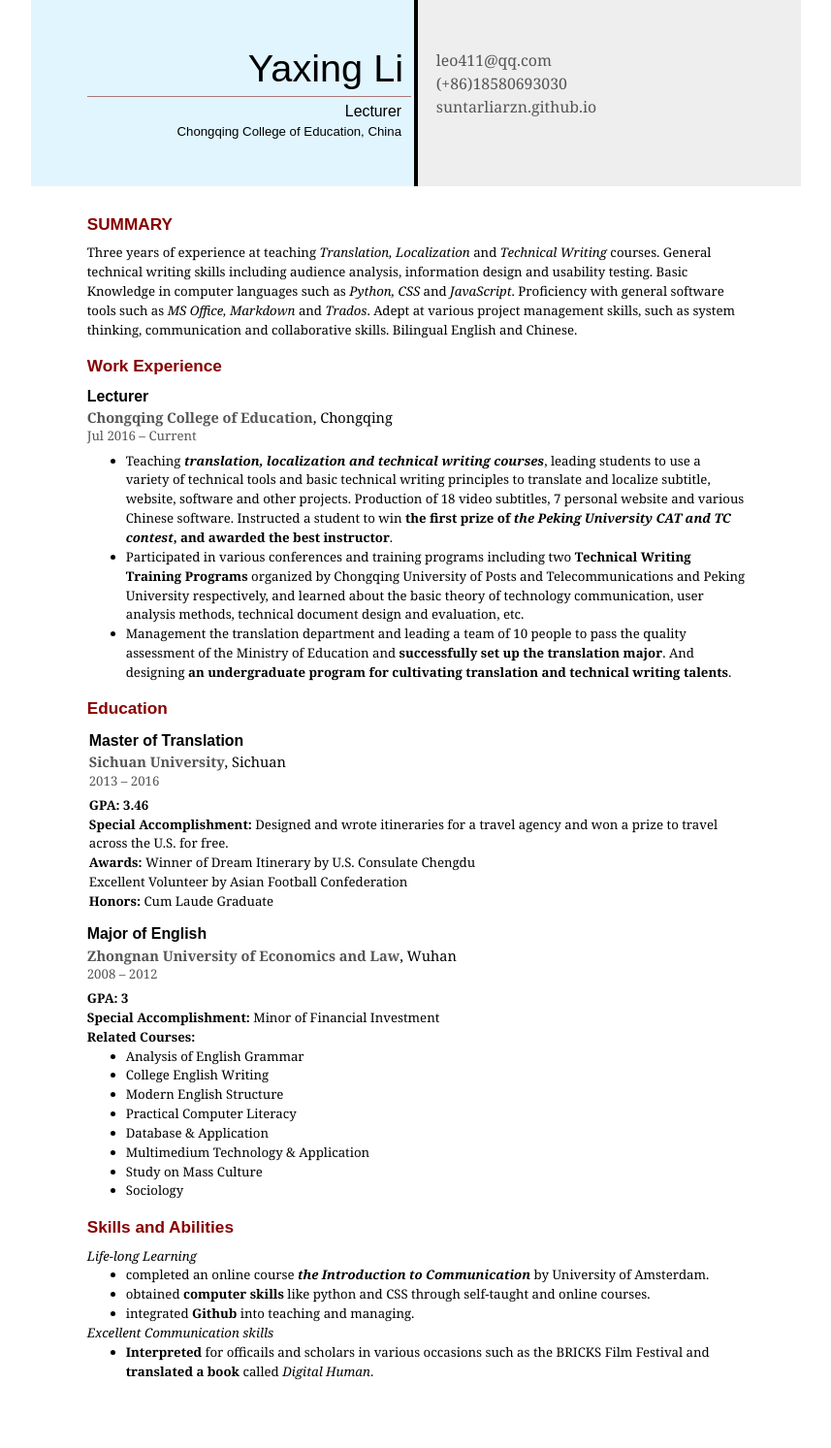
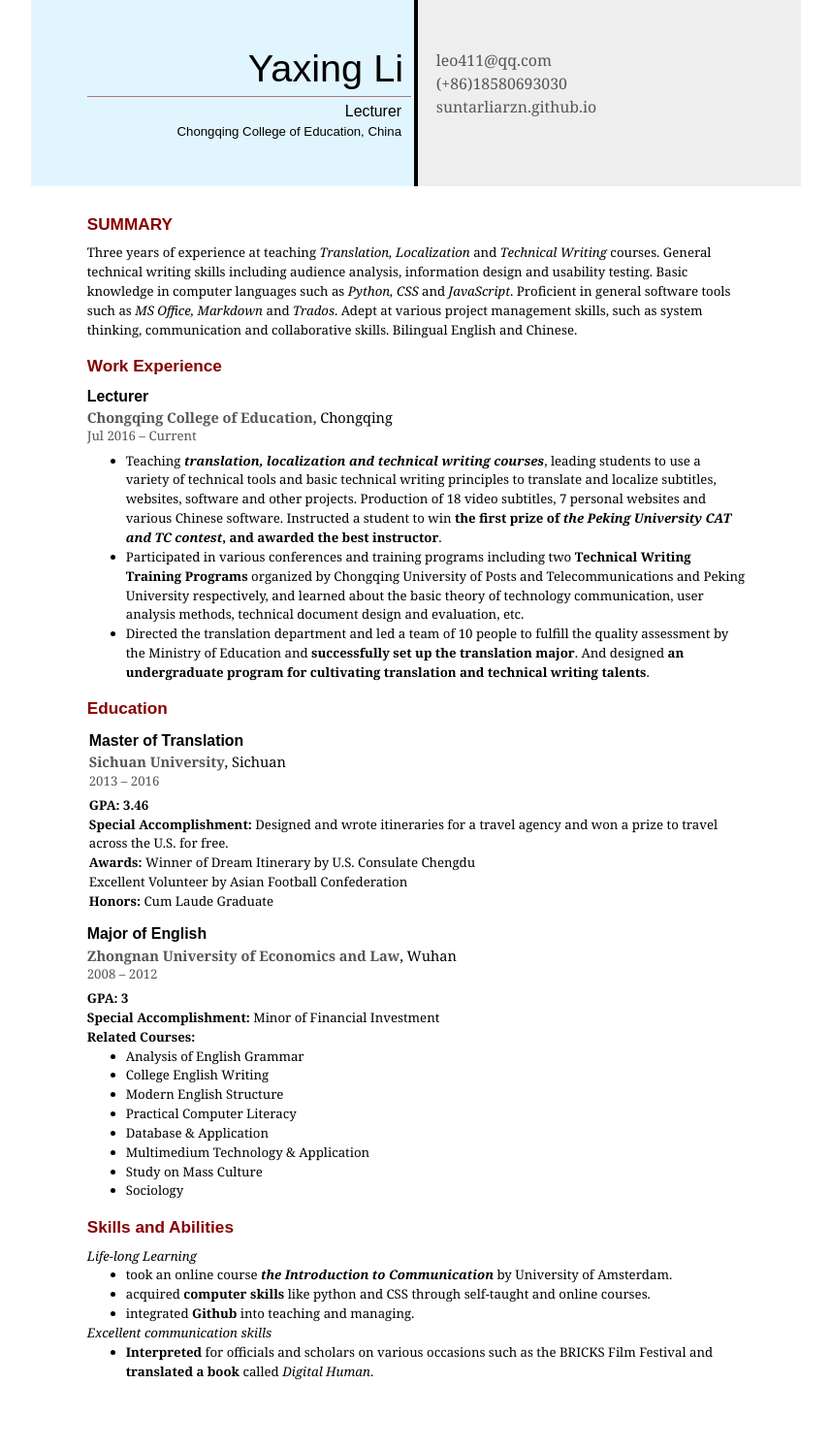
Before and after one commit to suntarliarzn/suntarliarzn.github.io, a Jekyll site: the page resume.html, which Jekyll copies as it is, in a window 1280 px wide. Shown: the whole page at 97% size, without its empty margins (211-1068 px from the left). Built offline with Jekyll 4.4.1, drawn with Linux system fonts in a browser that asks for light colours; some web fonts are replaced.

Commit message:
Update Resume.html

```diff
--- a/resume.html
+++ b/resume.html
@@ -168,7 +168,7 @@
 						<p sr-r-block sr-r-fld="title">SUMMARY</p>
 						<div sr-r-children>
 							<div sr-r-fld="html">
-								<p>Three years of experience at teaching <i>Translation, Localization </i>and<i> Technical Writing</i> courses. General technical writing skills including audience analysis, information design and usability testing. Basic Knowledge in computer languages such as <i>Python, CSS </i>and<i> JavaScript</i>. Proficiency with general software tools such as <i>MS Office, Markdown </i>and<i> Trados</i>. Adept at various project management skills, such as system thinking, communication and collaborative skills. Bilingual English and Chinese.</p>
+								<p>Three years of experience at teaching <i>Translation, Localization </i>and<i> Technical Writing</i> courses. General technical writing skills including audience analysis, information design and usability testing. Basic knowledge in computer languages such as <i>Python, CSS </i>and<i> JavaScript</i>. Proficient in general software tools such as <i>MS Office, Markdown </i>and<i> Trados</i>. Adept at various project management skills, such as system thinking, communication and collaborative skills. Bilingual English and Chinese.</p>
 							</div>
 						</div>
 					</div>
@@ -181,9 +181,9 @@
 								<p sr-r-dates><span sr-r-fld="fromMonth">Jul</span> <span sr-r-fld="fromYear">2016</span> &ndash; <span sr-r-fld="toMonth">Current</span></p>
 								<div sr-r-fld="html">
 									<ul>
-<li>Teaching <i><b>translation, localization and technical writing courses</b></i>, leading students to use a variety of technical tools and basic technical writing principles to translate and localize subtitle, website, software and other projects. Production of 18 video subtitles, 7 personal website and various Chinese software. Instructed a student to win <b>the first prize of <i>the</i>&nbsp;<i>Peking University CAT and TC contest</i>, and awarded the best instructor</b>.</li>
+<li>Teaching <i><b>translation, localization and technical writing courses</b></i>, leading students to use a variety of technical tools and basic technical writing principles to translate and localize subtitles, websites, software and other projects. Production of 18 video subtitles, 7 personal websites and various Chinese software. Instructed a student to win <b>the first prize of <i>the</i>&nbsp;<i>Peking University CAT and TC contest</i>, and awarded the best instructor</b>.</li>
 <li>Participated in various conferences and training programs including two<b> Technical Writing Training Programs</b> organized by Chongqing University of Posts and Telecommunications and Peking University respectively, and learned about the basic theory of technology communication, user analysis methods, technical document design and evaluation, etc.</li>
-<li>Management the translation department and leading a team of 10 people to pass the quality assessment of the Ministry of Education and <b>successfully set up the translation major</b>. And designing <b>an undergraduate program for cultivating translation and technical writing talents</b>.</li>
+<li>Directed the translation department and led a team of 10 people to fulfill the quality assessment by the Ministry of Education and <b>successfully set up the translation major</b>. And designed <b>an undergraduate program for cultivating translation and technical writing talents</b>.</li>
 </ul>
 								</div>
 							</div>
@@ -232,13 +232,13 @@
 							<div sr-r-fld="html">
 								<p><i>Life-long Learning</i></p>
 <ul>
-<li>completed an online course <i><b>the Introduction to Communication</b></i> by University of Amsterdam.</li>
-<li>obtained <b>computer skills</b> like python and CSS through self-taught and online courses.</li>
+<li>took an online course <i><b>the Introduction to Communication</b></i> by University of Amsterdam.</li>
+<li>acquired <b>computer skills</b> like python and CSS through self-taught and online courses.</li>
 <li>integrated <b>Github</b> into teaching and managing.</li>
 </ul>
-<p><i>Excellent Communication skills</i></p>
+<p><i>Excellent communication skills</i></p>
 <ul>
-<li><b>Interpreted</b>&nbsp;for officails and scholars in various occasions such as the BRICKS Film Festival and <b>translated a book</b> called <i>Digital Human</i>.</li>
+<li><b>Interpreted</b>&nbsp;for officials and scholars on various occasions such as the BRICKS Film Festival and <b>translated a book</b> called <i>Digital Human</i>.</li>
 </ul>
 							</div>
 						</div>
```
